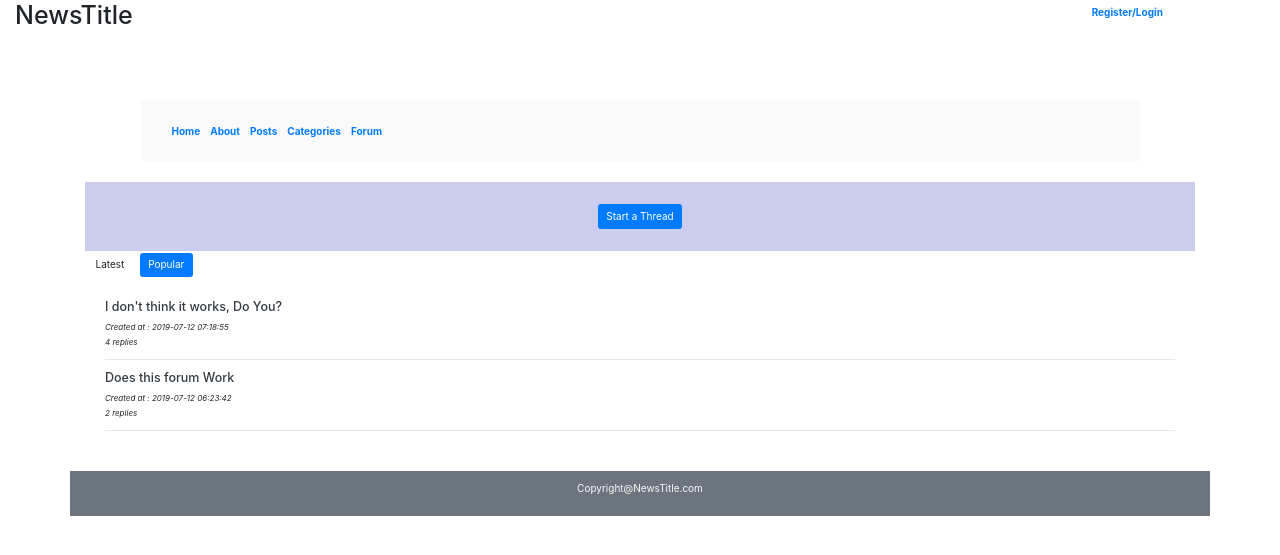
After one commit to VishalR3/MM.SummerTask.2019, a CodeIgniter app: page /Newstitle/index.php/forum in a window 1280 px wide. The commit adds this page. Shown: the top 555 px of the page. Run offline with CodeIgniter, Linux system fonts and the light colour scheme; data comes from the database, SQL or seed files in the repository; both versions use the stored data as it was after the commit; some libraries are stand-ins or nearby versions.

Commit message:
Forum added

```diff
--- a/application/config/autoload.php
+++ b/application/config/autoload.php
@@ -132,4 +132,4 @@ $autoload['language'] = array();
 |
 |	$autoload['model'] = array('first_model' => 'first');
 */
-$autoload['model'] = array('Post_model','category_model','Users_model','admin_model');
+$autoload['model'] = array('Post_model','category_model','Users_model','admin_model','Forum_model');
--- a/application/config/routes.php
+++ b/application/config/routes.php
@@ -49,6 +49,9 @@ defined('BASEPATH') OR exit('No direct script access allowed');
 | Examples:	my-controller/index	-> my_controller/index
 |		my-controller/my-method	-> my_controller/my_method
 */
+$route['forum/create']='forum/create';
+$route['forum/(:any)'] = 'forum/view/$1';
+$route['forum']='forum/index';
 $route['users/login']='users/login';
 $route['users/signup']='users/signup';
 $route['posts/create']='posts/create';
--- /dev/null
+++ b/application/controllers/Forum.php
@@ -0,0 +1,64 @@
+<?php
+    class Forum extends CI_Controller{
+        public function __construct() {
+            parent::__construct();
+            $this->load->library('session');
+        }
+        public function Index(){
+            $data['title']='Forum';
+
+        $data['questions'] = $this->Forum_model->get_questions();
+        $data['pop_thread']=$this->Forum_model->get_popular();
+
+            $this->load->view('templates/header',$data);
+            $this->load->view('forum/index', $data);
+            $this->load->view('templates/footer');
+        }
+        public function view($slug=NULL){
+            $data['thread']=$this->Forum_model->get_questions($slug);
+            if(empty($data['thread'])){
+                show_404();
+            }
+            $data['title']=$data['thread']['question'];
+            $data['comments']=$this->Forum_model->get_comment($slug);
+
+            $this->load->view('templates/header',$data);
+            $this->load->view('forum/view', $data);
+            $this->load->view('templates/footer');
+        }
+        public function create(){
+            $data['title']="Create";
+
+            $this->form_validation->set_rules('question', 'Question', 'required');
+
+            if($this->form_validation->run()=== FALSE){
+                $this->load->view('templates/header',$data);
+            $this->load->view('forum/create', $data);
+            $this->load->view('templates/footer');
+
+
+            }else{
+                $this->Forum_model->create_thread();
+                redirect("forum");
+            }
+
+
+        }
+        public function delete($id){
+            $this->Forum_model->delete_thread($id);
+            redirect("forum");
+        }
+        public function categories($name){
+            $data['title']=$name;
+            $data['cat']=$this->category_model->get_id($name);
+            $data['posts']= $this->Post_model->get_posts_by_category($data['cat']['id']);
+
+            $this->load->view('templates/header',$data);
+                $this->load->view('posts/index', $data);
+                $this->load->view('templates/footer');
+
+        }
+        public function comment(){
+            $this->Forum_model->comment();
+        }
+    }
--- /dev/null
+++ b/application/models/Forum_model.php
@@ -0,0 +1,65 @@
+<?php
+    class Forum_model extends CI_Model{
+        public function __construct(){
+            $this->load->database();
+        }
+        public function get_questions($slug = FALSE){
+            if($slug===FALSE){
+                $this->db->order_by('forum.id','DESC');
+                $query= $this->db->get('forum');
+                return $query->result_array();
+            }
+            $query =  $this->db->get_where('forum',array('slug'=>$slug));
+            $data = $query->row_array();
+            $views= $data['views'];
+            $views++;
+            $this->db->where('slug',$slug);
+            $this->db->update("forum",array('views'=>$views));
+            return $data;
+
+        }
+        public function create_thread(){
+            $slug=url_title($this->input->post('question'));
+
+            $data = array(
+                'question'=>$this->input->post('question'),
+                'slug'=>$slug,
+            );
+            return $this->db->insert('forum',$data);
+        }
+        public function delete_thread($id){
+            $this->db->where('id', $id);
+            $this->db->delete('forum');
+            return true;
+        }
+        public function get_popular() {
+            $query = $this->db->query('SELECT * FROM forum ORDER BY views DESC;');
+            return $query->result_array();
+        }
+        public function comment(){
+            $thread_id= $this->input->post('thread');
+            $data= array(
+                'comment' => $this->input->post('cmt'),
+                'thread'=> $thread_id,
+                'user' => $this->input->post('user'),
+                'user_role' => $this->input->post('role'),
+                'status' => "Approved"
+            );
+            $this->db->insert("comments_forum",$data);
+            $query=$this->db->query("SELECT * FROM forum WHERE id =".$thread_id);
+            $thread=$query->row_array();
+            $comments=$thread['answers']+1;
+            $this->db->where("id",$thread_id);
+            $this->db->update('forum',array("answers"=>$comments));
+        }
+        public function get_comment($slug){
+            $thread =  $this->db->get_where('forum',array('slug'=>$slug));
+            $data=$thread->row_array();
+            $thread_id=$data['id'];
+            $query=$this->db->get_where("comments_forum",array('thread'=>$thread_id));
+            $comments=sizeof($query->result_array());
+            $this->db->where('id',$thread_id);
+            $this->db->update('forum',array("answers"=> $comments));
+            return $query->result_array();
+        }
+    }
--- a/application/models/admin_model.php
+++ b/application/models/admin_model.php
@@ -59,7 +59,26 @@ class Admin_model extends CI_Model{
 
     $this->input->set_cookie($cookie);
     }
+    public function askques($ques){
+        $slug=url_title($ques);
+        $this->db->insert('questions',array('question'=>$ques,'slug'=>$slug, 'stat'=>'unanswered'));
+        return "Question Submitted!! We will get back to you soon!!";
 
+    }
+    public function get_questions(){
+        $data=$this->db->get_where('questions',array('stat'=>'unanswered'));
+        return $data->result_array();
+    }
+    public function answerques(){
+        $data=array(
+            'answer'=>$this->input->post('answer'),
+            'author'=>$this->input->post('author'),
+            'stat'=>'answered'
+        );
+        $slug=$this->input->post('slug');
+        $this->db->where('slug',$slug);
+        $this->db->update('questions',$data);
+    }
 }
 
 
--- /dev/null
+++ b/application/views/forum/index.php
@@ -0,0 +1,66 @@
+<style>
+    .create{
+        padding:20px;
+        background-color:#cce;
+
+    }
+    #forum{
+        padding:20px;
+    }
+</style>
+<div class="container">
+
+<div class="create text-center">
+<a class="btn btn-primary" href="<?php echo base_url(); ?>/index.php/forum/create">Start a Thread</a>
+</div>
+
+<div id="pill">
+<button class="btn btn-default" id="lat_btn">Latest</button>
+<button class="btn btn-primary" id="pop_btn">Popular</button>
+</div>
+<div id="forum">
+<div id="latest">
+<?php foreach($questions as $q): ?>
+<div id="questions">
+    <a href="<?php echo base_url(); ?>/index.php/forum/<?php echo $q['slug']; ?>" class="text-dark"><h5><?php echo $q['question']; ?></h5> </a>
+    <i><small>Created at : <?php echo $q['date']; ?><br>
+    <?php echo $q['answers']; ?> replies
+    </small></i><br>
+
+
+
+    <hr>
+</div>
+<?php endforeach; ?>
+</div>
+<div id="popular" style="display:none;">
+    <?php foreach($pop_thread as $q): ?>
+        <div id="questions">
+            <a href="<?php echo base_url(); ?>/index.php/forum/<?php echo $q['slug']; ?>" class="text-dark"><h5><?php echo $q['question']; ?></h5> </a>
+            <i><small>Created at : <?php echo $q['date']; ?><br>
+            <?php echo $q['answers']; ?> replies
+            </small></i><br>
+            <hr>
+        </div>
+    <?php endforeach; ?>
+</div>
+</div>
+
+
+</div>
+<script>
+$(document).ready(function(){
+    $("#lat_btn").click(function(){
+        $("#popular").hide();
+        $("#latest").show();
+        $("#lat_btn").addClass("btn-default").removeClass("btn-primary");
+        $("#pop_btn").addClass("btn-primary").removeClass("btn-default");
+    })
+    $("#pop_btn").click(function(){
+        $("#popular").show();
+        $("#latest").hide();
+        $("#pop_btn").addClass("btn-default").removeClass("btn-primary");
+        $("#lat_btn").addClass("btn-primary").removeClass("btn-default");
+    })
+})
+</script>
--- a/application/views/templates/header.php
+++ b/application/views/templates/header.php
@@ -60,6 +60,7 @@
                                 <li class="nav-item"><a class="nav-link" href="<?php echo base_url(); ?>index.php/about"><strong>About</strong></a></li>
                                 <li class="nav-item"><a class="nav-link" href="<?php echo base_url(); ?>index.php/posts"><strong>Posts</strong></a></li>
                                 <li class="nav-item"><a class="nav-link" href="<?php echo base_url(); ?>index.php/categories"><strong>Categories</strong></a></li>
+                                <li class="nav-item"><a class="nav-link" href="<?php echo base_url(); ?>index.php/forum"><strong>Forum</strong></a></li>
                             </ul>
                         </div>
                 </nav>
```
Also changed, not shown: application/controllers/admin.php (+9 -1 lines), application/views/admin/Panel.php (+22 -1 lines), application/views/forum/create.php (added, +15 -0 lines), application/views/forum/view.php (added, +65 -0 lines), application/views/pages/home.php (+37 -1 lines), news_site(2).sql (added).
